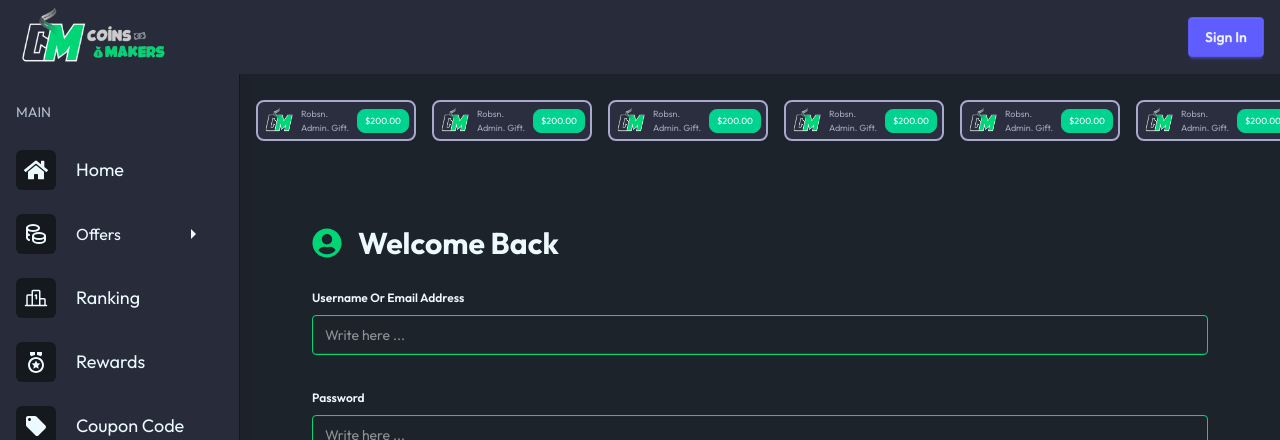
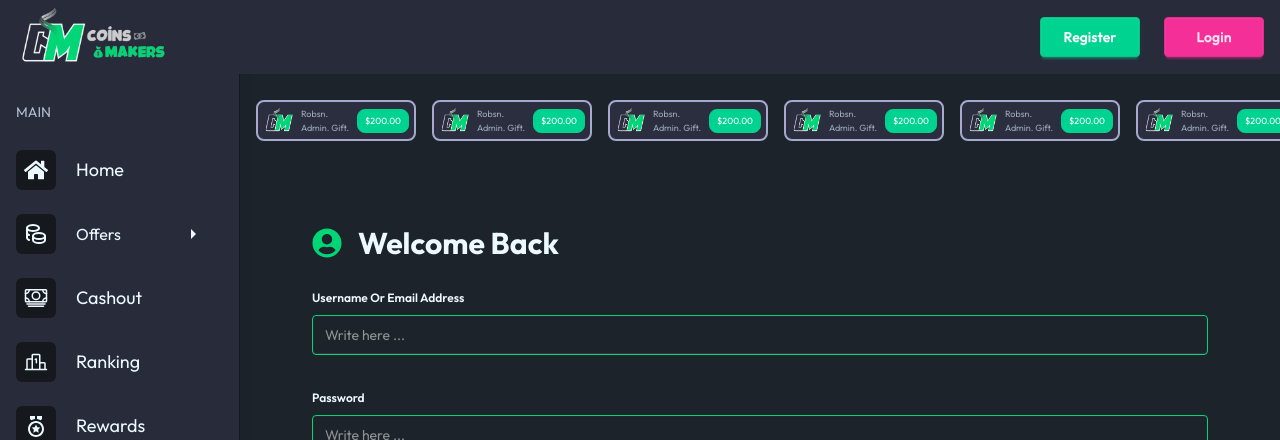
Before and after one commit to YousiefSameh/coinsmakers, a React (Vite) app: page /login in a window 1280 px wide. Shown: the top 440 px of the page. Built offline with nearby package versions, Linux system fonts and the light colour scheme; no server answers.

Commit message:
fix some issues

```diff
--- a/src/components/shared/Header.tsx
+++ b/src/components/shared/Header.tsx
@@ -6,7 +6,7 @@ import LogoSM from "@assets/logoSM.png";
 import Avatar from "@assets/Avatar.png";
 import ChatPopup from "../Chat/ChatPopup";
 import { toggleChat } from "@store/chat/chatSlice";
-import { FaBell, FaHistory, FaUser } from "react-icons/fa";
+import { FaBell, FaHistory, FaShare, FaUser } from "react-icons/fa";
 import { FaCoins, FaRankingStar } from "react-icons/fa6";
 import { MdLogout } from "react-icons/md";
 
@@ -63,11 +63,20 @@ const Header = () => {
                   </li>
                   <li>
                     <Link
-                      to="/history"
+                      to="/rewards-history"
                       className="flex items-center gap-4 p-3 hover:bg-base-200 rounded-lg transition-colors"
                     >
                       <FaHistory />
                       History
+                    </Link>
+                  </li>
+                  <li>
+                    <Link
+                      to="/referral"
+                      className="flex items-center gap-4 p-3 hover:bg-base-200 rounded-lg transition-colors"
+                    >
+                      <FaShare />
+                      Referral
                     </Link>
                   </li>
                   <li>
@@ -97,9 +106,22 @@ const Header = () => {
               </button>
             </>
           ) : (
-            <Link to="/auth" className="btn btn-primary">
-              Sign In
-            </Link>
+            <>
+              <Link
+                to="/register"
+                className="btn btn-success md:w-[100px] text-white"
+                aria-label="Register"
+              >
+                Register
+              </Link>
+              <Link
+                to="/login"
+                className="btn btn-secondary md:w-[100px]"
+                aria-label="Login"
+              >
+                Login
+              </Link>
+            </>
           )}
         </div>
       </header>
--- a/src/components/shared/Sidebar.tsx
+++ b/src/components/shared/Sidebar.tsx
@@ -107,6 +107,17 @@ const Sidebar = () => {
             </li>
             <li
               className="flex items-center gap-5 transition-colors hover:bg-base-300 p-2 rounded-md cursor-pointer"
+              aria-label="Cashout"
+            >
+              <Link to="/cashout" className="flex items-center gap-5 w-full">
+                <div className="icon bg-base-300 p-2 rounded-md">
+                  <IoCashOutline className="text-2xl text-base-content" />
+                </div>
+                <p className="text-lg text-base-content">Cashout</p>
+              </Link>
+            </li>
+            <li
+              className="flex items-center gap-5 transition-colors hover:bg-base-300 p-2 rounded-md cursor-pointer"
               aria-label="Ranking"
             >
               <Link to="/ranking" className="flex items-center gap-5 w-full">
@@ -120,7 +131,10 @@ const Sidebar = () => {
               className="flex items-center gap-5 transition-colors hover:bg-base-300 p-2 rounded-md cursor-pointer group"
               aria-label="Rewards"
             >
-              <button onClick={handleRewardsClick} className="flex items-center gap-5 w-full">
+              <button
+                onClick={handleRewardsClick}
+                className="flex items-center gap-5 w-full"
+              >
                 <div className="icon bg-base-300 p-2 rounded-md">
                   <RiMedalLine className="text-2xl text-base-content" />
                 </div>
@@ -173,7 +187,7 @@ const Sidebar = () => {
           to="/cashout"
           onClick={() => setActiveDock("cashout")}
           className={`text-base-content ${
-            activeDock === "cashout" ? "bg-primary -translate-y-2" : ""
+            activeDock === "cashout" ? "bg-secondary-color -translate-y-2" : ""
           }`}
           aria-label="Cashout"
         >
@@ -182,10 +196,10 @@ const Sidebar = () => {
         </Link>
 
         <Link
-          to="/earn"
+          to="/"
           onClick={() => setActiveDock("earn")}
           className={`text-base-content ${
-            activeDock === "earn" ? "bg-primary -translate-y-2" : ""
+            activeDock === "earn" ? "bg-secondary-color -translate-y-2" : ""
           }`}
           aria-label="Earn"
         >
@@ -199,7 +213,7 @@ const Sidebar = () => {
             handleRewardsClick();
           }}
           className={`text-base-content ${
-            activeDock === "rewards" ? "bg-primary -translate-y-2" : ""
+            activeDock === "rewards" ? "bg-secondary-color -translate-y-2" : ""
           }`}
           aria-label="Rewards"
         >
@@ -210,7 +224,7 @@ const Sidebar = () => {
         <button
           onClick={() => setActiveDock("chat")}
           className={`text-base-content ${
-            activeDock === "chat" ? "bg-primary -translate-y-2" : ""
+            activeDock === "chat" ? "bg-secondary-color -translate-y-2" : ""
           }`}
           aria-label="Chat"
         >
```
